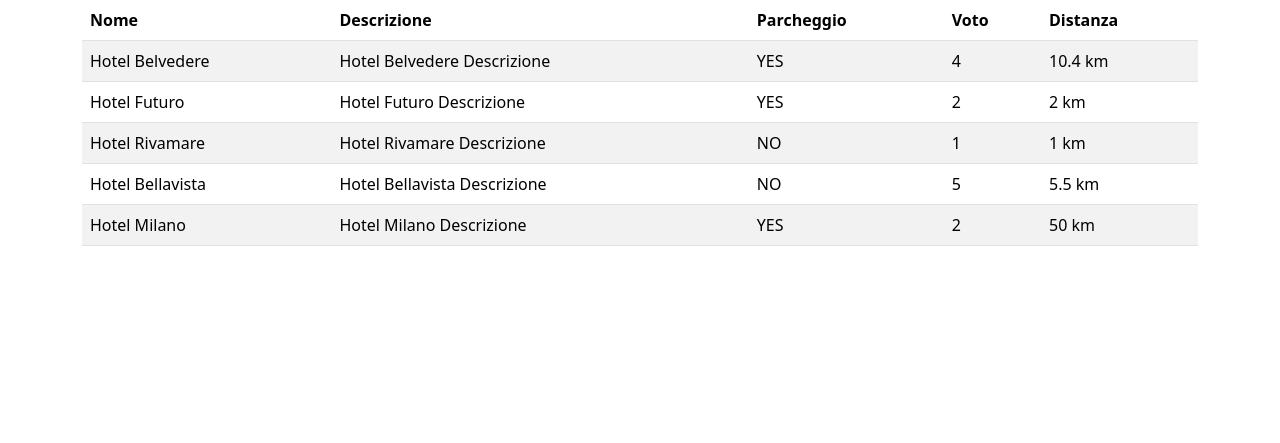
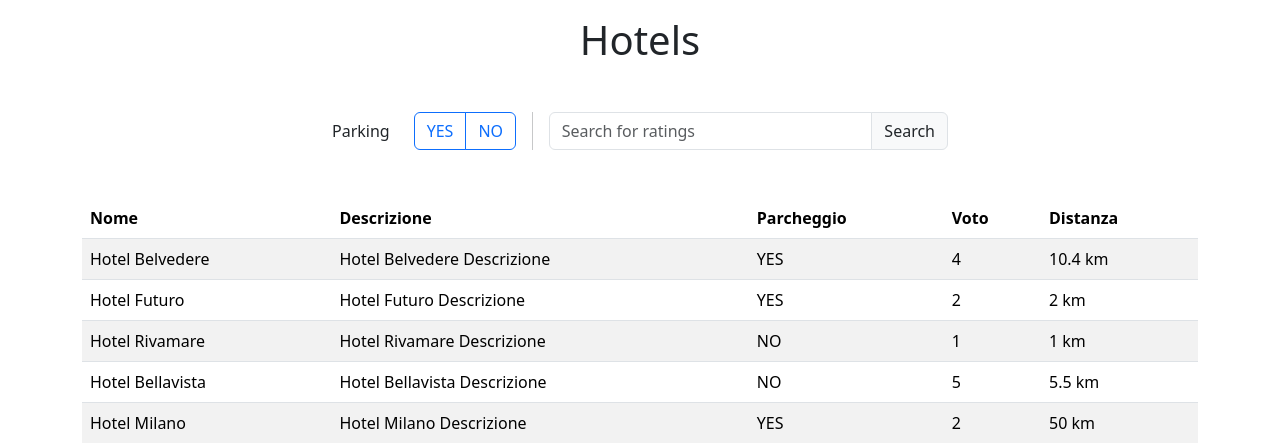
Before and after one commit to annaritadituri/php-hotel, a PHP site: page / in a window 1280 px wide. Shown: the top 443 px of the page. Run offline with PHP 8.4, Linux system fonts and the light colour scheme.

Commit message:
[UPD] Added parking filter

```diff
--- a/index.php
+++ b/index.php
@@ -40,6 +40,22 @@
 
     ];
 
+    $filter = $hotels;
+
+    if(isset($_GET['parking-button'])) {
+
+        $parking = $_GET['parking-button'];
+        $filter = [];
+        foreach ($hotels as $hotel) {
+
+            if($hotel['parking'] == $parking) {
+                $filter[] = $hotel;
+            };
+
+        };
+
+    }
+
 ?>
 
 <!DOCTYPE html>
@@ -53,6 +69,35 @@
     <link href="https://cdn.jsdelivr.net/npm/bootstrap@5.3.3/dist/css/bootstrap.min.css" rel="stylesheet" integrity="sha384-QWTKZyjpPEjISv5WaRU9OFeRpok6YctnYmDr5pNlyT2bRjXh0JMhjY6hW+ALEwIH" crossorigin="anonymous">
 </head>
 <body>
+
+    <h1 class="text-center mt-3">Hotels</h1>
+
+    <div class="container search w-50 my-5">
+
+        <form action="index.php" method="GET" class="m-0 d-flex flex-row align-items-center">
+
+            <span class="me-4">Parking</span>
+
+            <div class="btn-group" role="group" aria-label="Basic radio toggle button group">
+
+                <input type="radio" class="btn-check" name="parking-button" value="1" id="btnradio1">
+                <label class="btn btn-outline-primary" for="btnradio1">YES</label>
+
+                <input type="radio" class="btn-check" name="parking-button" value="0" id="btnradio2">
+                <label class="btn btn-outline-primary" for="btnradio2">NO</label>
+
+            </div>
+
+            <div class="vr mx-3"></div>
+
+            <div class="input-group">
+                <input type="text" name="ratings" class="form-control" placeholder="Search for ratings" aria-describedby="btnGroupAddon">
+                <button class="input-group-text" id="btnGroupAddon">Search</button>
+            </div>
+
+        </form>
+
+    </div>
 
 
     <div class="container table">
@@ -70,7 +115,7 @@
             </thead>
             <tbody>
 
-                <?php foreach ($hotels as $hotel) : ?>
+                <?php foreach ($filter as $hotel) : ?>
 
                     <tr>
                         <td> <?php echo $hotel['name']; ?> </td>
```
